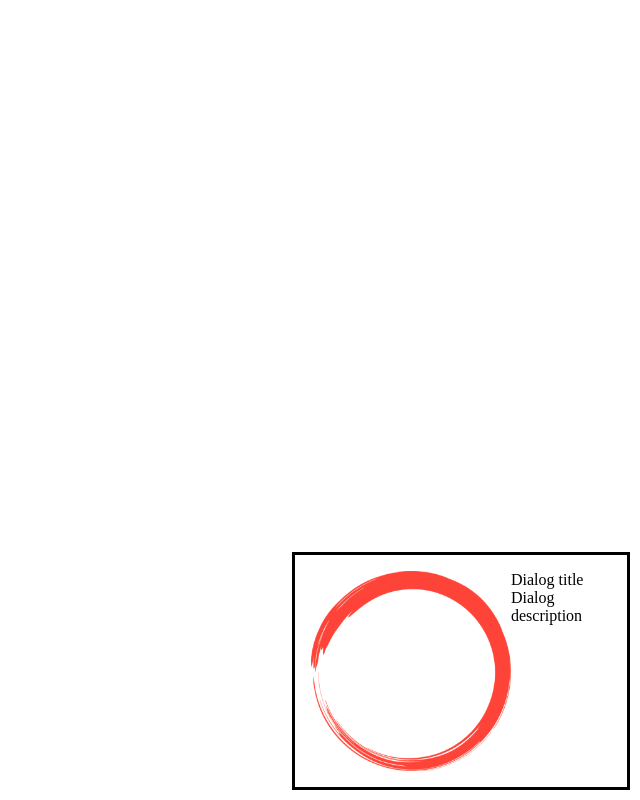
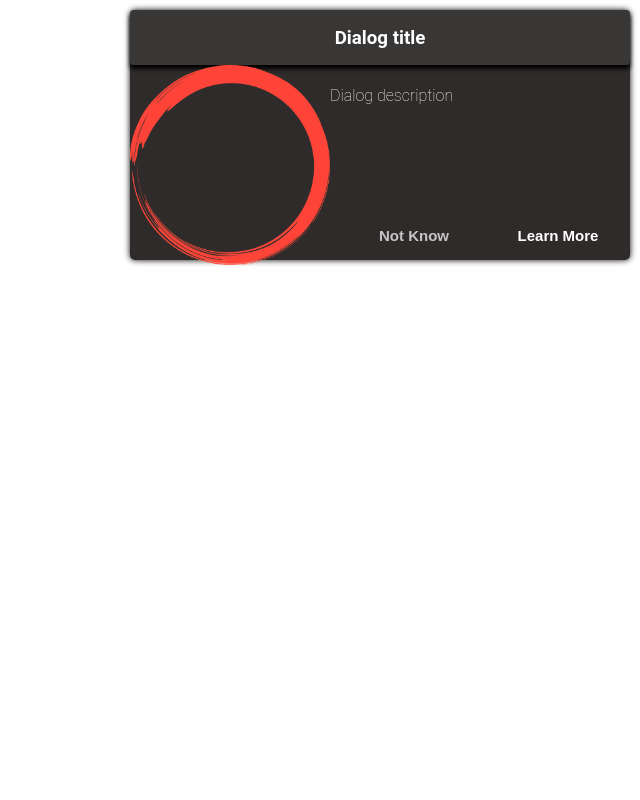
Before and after one commit to robomx/web-dialog-alert, a plain HTML site: page example.html in a window 1280 px wide. Shown: the whole page, without its empty margins (640-1280 px from the left). Drawn offline with Linux system fonts and the light colour scheme.

Commit message:
style(ui): dialog css added

```diff
--- a/example.html
+++ b/example.html
@@ -13,7 +13,7 @@
             imgSrc="sample.png"
             imgWidth=""
             imgHeight=""
-            position="bottom-right"
+            position="top-right"
         ></robomx-webdialogalert>
 
         <script src="webdialogalert.js"></script>
--- a/webdialogalert.js
+++ b/webdialogalert.js
@@ -1,6 +1,6 @@
 
 var element = document.getElementsByTagName('robomx-webdialogalert')
-var dialog = document.createElement("DIALOG");
+var dialog = document.createElement("DIV");
 
 
 var title = element[0].getAttribute('title') || 'Dialog title';
@@ -10,17 +10,25 @@ var width = element[0].getAttribute('imgWidth') || "200px";
 var height = element[0].getAttribute('imgHeight') || "200px";
 var position = element[0].getAttribute('position');
 
-dialog.setAttribute('open', 'open')
+dialog.innerHTML = `<div class="roboMxPopContainer" draggable="true">
+        <div class="popHeader">
+            <h3 class="headerText">` + title + `</h3>
+        </div>
+        <div class="popContentContainer">
+            <div class="popContent">
+                <div class="roboMxImage"></div>
+                <h4 class='contentText'>` + description + `</h4>
+            </div>
+            <div class="popButtons">
+                <button class="NotKnow">Not Know</button>
+                <button class="LearnMore">Learn More</button>
+            </div>
+        </div>
+    </div>`;
 
-dialog.innerHTML = '<img width="200px" src=' + image +'></img<h2>' + title + '</h2><br/>' + description;
-dialog.style.position = 'relative';
-dialog.style.width = '300px';
-dialog.style.height = '200px';
-dialog.style.display = 'flex';
 
 // define css for main element
 element[0].style.position = 'fixed';
-element[0].style.margin = '10px';
 
 // align element on sheet
 switch(position) {
@@ -37,11 +45,10 @@ switch(position) {
         element[0].style.right = '0';
         break;
     case 'center':
-        element[0].style.width = '100%';
-        element[0].style.height = '100%';
-        element[0].style.left = '0';
-        element[0].style.top = '0';
+        element[0].style.margin = 'auto';
         element[0].style.display = 'flex';
+        element[0].style.justifyContent = 'center';
+        element[0].style.width = "100%";
         break;
     default:
         // by default align the element bottom-left
@@ -49,5 +56,93 @@ switch(position) {
         element[0].style.left = '0';
 }
 
+var style =  document.createElement('STYLE');
+style.innerHTML = `.roboMxPopContainer {
+    background: #302B2B;
+    height: 250px;
+    width: 500px;
+    border-radius: 5px;
+    box-shadow: 0 0 6px;
+    position: relative;
+    animation: pop 1s linear;
+    margin: 10px;
+}
+
+.popHeader {
+    background: #393636;
+    height: 55px;
+    width: 100%;
+    border-radius: 4px;
+    box-shadow: 0 4px 4px #000000;
+    display: flex;
+    justify-content: center;
+    align-items: center;
+}
+
+.headerText {
+    color: white;
+    font-family: 'Roboto';
+}
+
+.popContent {
+    display: flex;
+    flex-direction: row;
+}
+
+
+.contentText {
+    color: white;
+    display: flex;
+    font-family: 'Roboto';
+    font-weight: lighter;
+}
+.LearnMore {
+    height: 43px;
+    width: 128px;
+    border: none;
+    margin: 8px;
+    background-color: #fff0;
+    font-size: 15px;
+    color: white;
+    font-weight: bold;
+}
+.NotKnow {
+    height: 43px;
+    width: 128px;
+    border: none;
+    margin: 8px;
+    background-color: #fff0;
+    font-size: 15px;
+    color: #c6c5c5;
+    font-weight: bold;
+}
+
+.popButtons {
+    display: flex;
+    justify-content: flex-end;
+    position: relative;
+    top: -63px;
+    font-family: 'Roboto';
+}
+
+@keyframes pop {
+    0% {
+        transform: translate(-1000px);
+    }
+    100% {
+        transform: none;
+    }
+}`
+
 // render the dialog inside the main element
 element[0].appendChild(dialog);
+element[0].appendChild(style);
+
+
+if (image) {
+    var img = document.createElement('IMG');
+    img.setAttribute('height', height);
+    img.setAttribute('width', width);
+    img.setAttribute('src', image);
+    document.getElementsByClassName('roboMxImage')[0].appendChild(img);
+}
```
Also changed, not shown: assets/icon.png (added).
